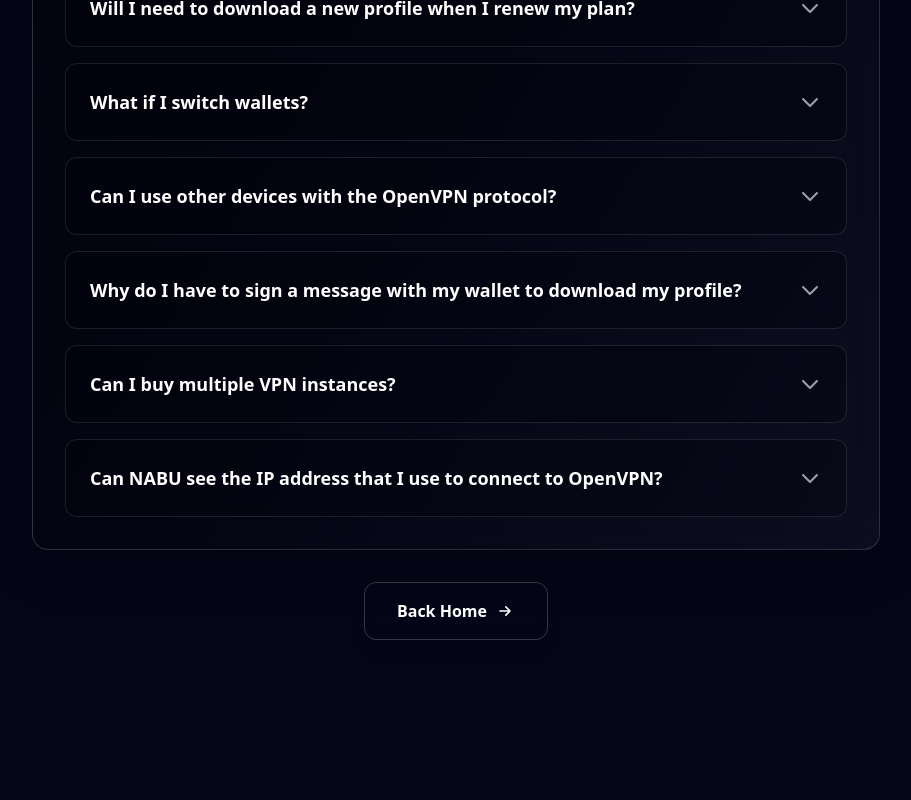
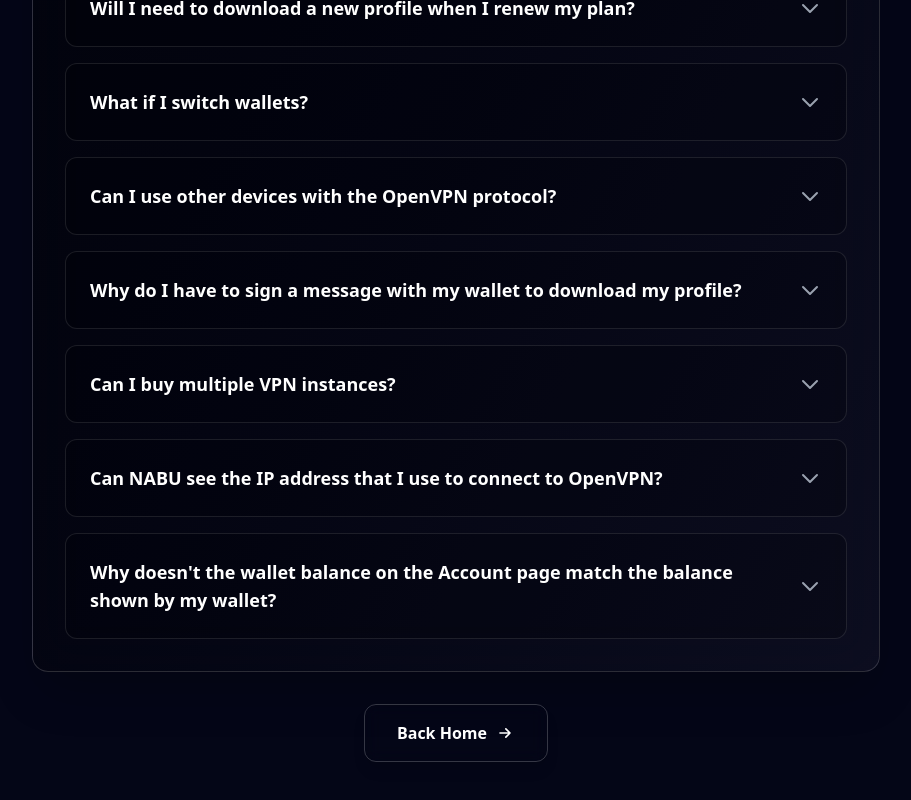
Before and after one commit to blinklabs-io/vpn-frontend, a React (Vite) app: page /docs-faqs in a window 1280 px wide. Shown: the part 2670-3470 px from the top of the page, without its empty margins (184-1095 px from the left). Before the commit the page ends 3358 px from the top, so only its background shows below. Built offline with nearby package versions, Linux system fonts and the light colour scheme.

Commit message:
docs(faq): add entry about wallet balance differing
Signed-off-by: Aurora Gaffney <aurora@blinklabs.io>

```diff
--- a/src/pages/DocsFaqs.tsx
+++ b/src/pages/DocsFaqs.tsx
@@ -80,6 +80,11 @@ const DocsFaqs = () => {
       id: "ip-address-for-openvpn",
       question: "Can NABU see the IP address that I use to connect to OpenVPN?",
       answer: "No, we purposely do not log this information for your privacy. To find out more about how NABU works, see our How it works page (https://nabuvpn.com/how-it-works)"
+    },
+    {
+      id: "wallet-balance-difference",
+      question: "Why doesn't the wallet balance on the Account page match the balance shown by my wallet?",
+      answer: "Many wallets will automatically include any unclaimed staking rewards when displaying the overall balance, but NABU is only querying the current wallet balance without unclaimed staking rewards. This may result in a small difference in the balance displayed, but it has no effect on your ability to manage your VPN subscriptions or the funds available in your wallet."
     }
   ];
 
```
